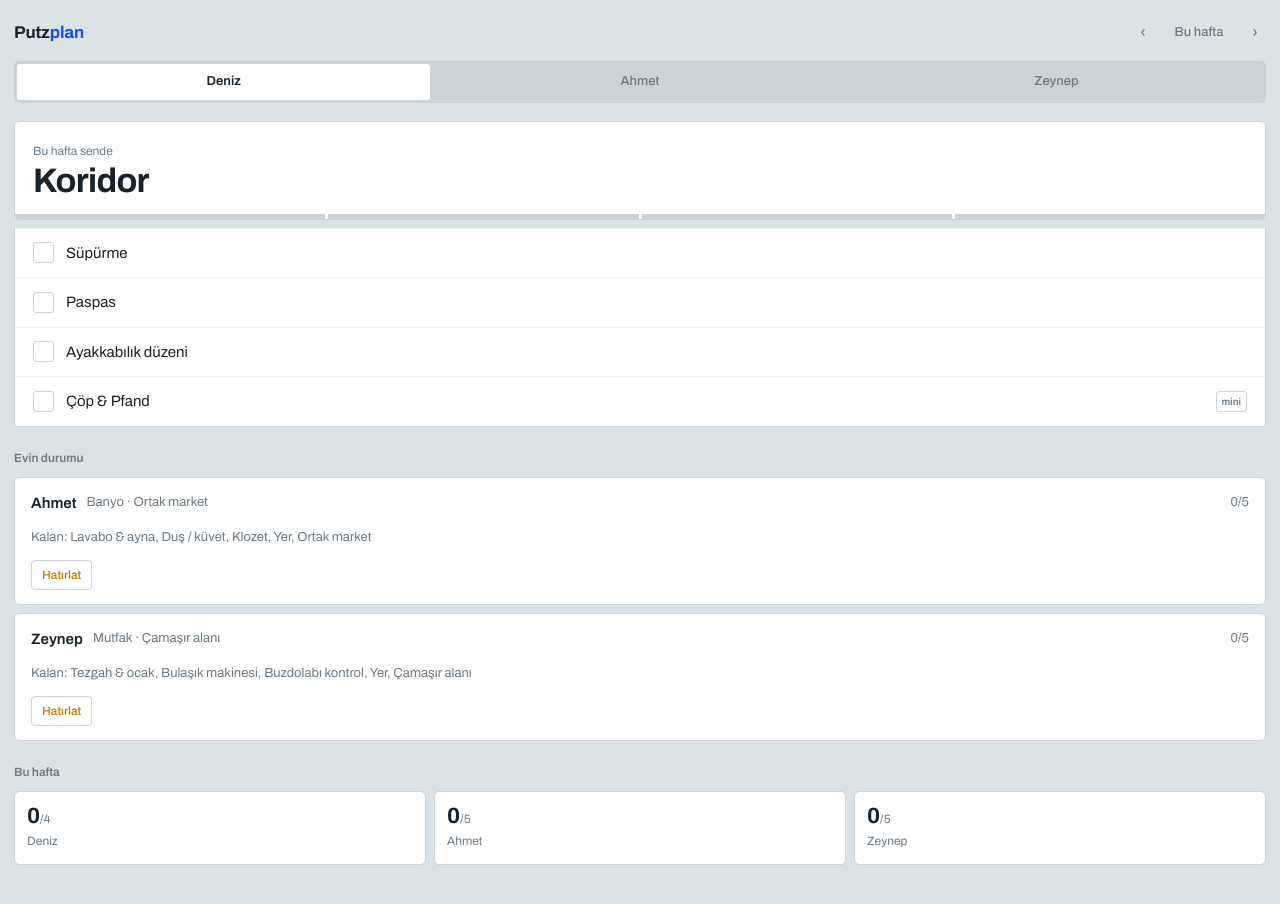
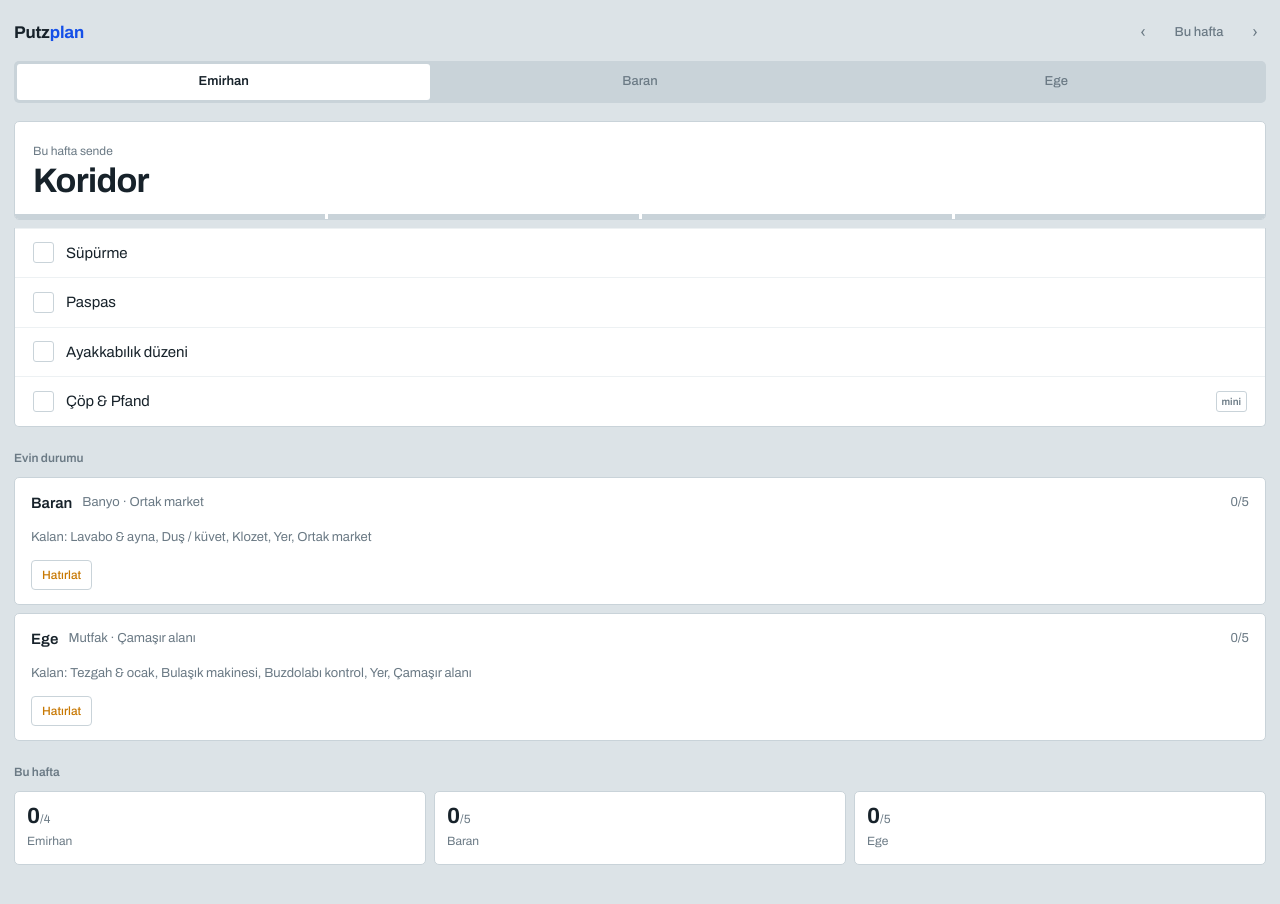
Before and after one commit to emircanakci/wg-putzplan, a Next.js app: page / in a window 1280 px wide. Built offline with nearby package versions, Linux system fonts and the light colour scheme; no server answers; the database is empty; a web font is replaced by a local one.

Commit message:
isim degisiklikleri

```diff
--- a/app/page.jsx
+++ b/app/page.jsx
@@ -7,7 +7,7 @@ import { supabase } from "../lib/supabase";
    AYARLAR — isimleri ve görevleri burada değiştir
    --------------------------------------------------------------- */
 
-const PEOPLE = ["Deniz", "Ahmet", "Zeynep"];
+const PEOPLE = ["Emirhan", "Baran", "Ege"];
 
 const AREAS = [
   { id: "koridor", name: "Koridor", tasks: ["Süpürme", "Paspas", "Ayakkabılık düzeni"] },
```
